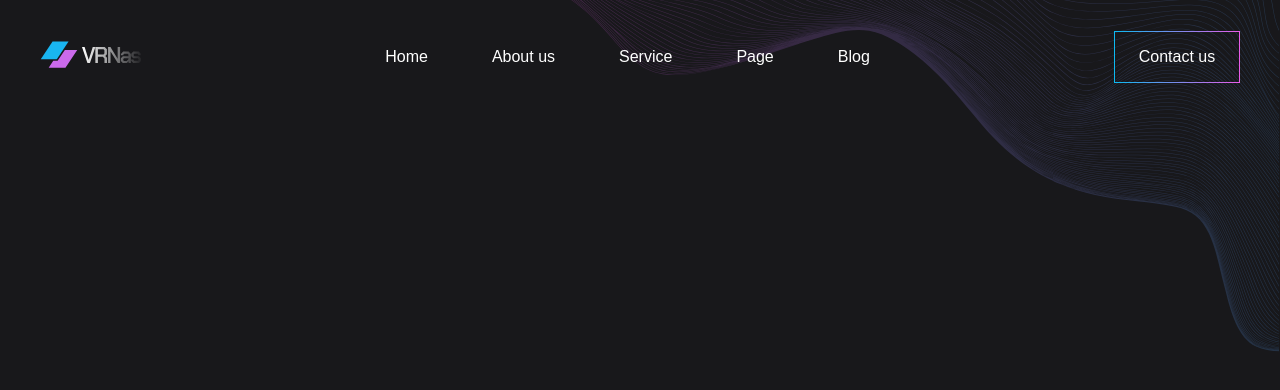
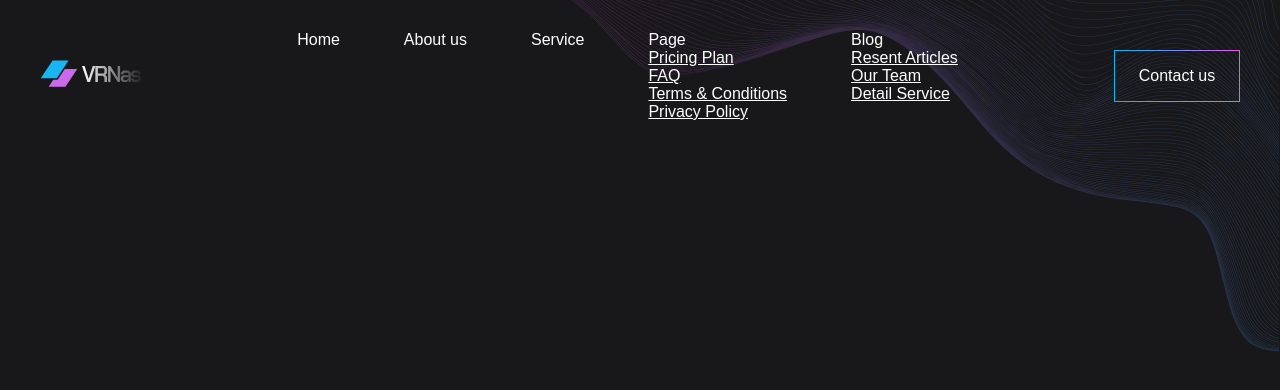
Before and after one commit to cimbris/VRnas, a website built with webpack: page src/index.html in a window 1280 px wide. Built offline with nearby package versions, Linux system fonts and the light colour scheme.

Commit message:
feat:sublists structure done

```diff
--- a/src/index.html
+++ b/src/index.html
@@ -26,9 +26,34 @@
                         </li>
                         <li class="menu__item">
                             <button class="anchor-link">Page</button>
+                            <ul class="sublist">
+                                <li class="sublist__item">
+                                    <a class="anchor-link" href="#!">Pricing Plan</a>
+                                </li>
+                                <li class="sublist__item">
+                                    <a class="anchor-link" href="#!">FAQ</a>
+                                </li>
+                                <li class="sublist__item">
+                                    <a class="anchor-link" href="#!">Terms & Conditions</a>
+                                </li>
+                                <li class="sublist__item">
+                                    <a class="anchor-link" href="#!">Privacy Policy</a>
+                                </li>
+                            </ul>
                         </li>
                         <li class="menu__item">
                             <button class="anchor-link">Blog</button>
+                            <ul class="sublist">
+                                <li class="sublist__item">
+                                    <a class="anchor-link" href="#!">Resent Articles</a>
+                                </li>
+                                <li class="sublist__item">
+                                    <a class="anchor-link" href="#!">Our Team</a>
+                                </li>
+                                <li class="sublist__item">
+                                    <a class="anchor-link" href="#!">Detail Service</a>
+                                </li>
+                            </ul>
                         </li>
                     </ul>
                     <a class="action-link action-link--contact">
```
